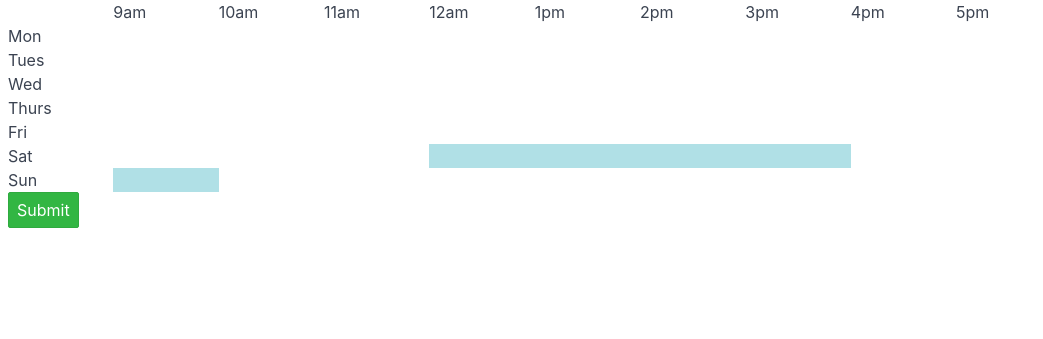
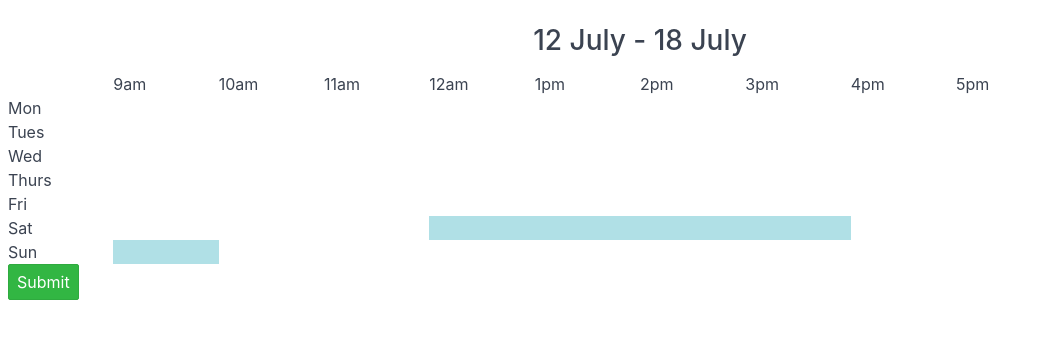
Before and after one commit to ifbhack/WorkTracker, a Flask app: page /staff/roster in a window 1280 px wide. Shown: the part 36-375 px from the top of the page, without its empty margins (0-1043 px from the left). Run offline with Flask 2, Linux system fonts and the light colour scheme.

Commit message:
Add calendar weekDate

```diff
--- a/work_tracker/controllers/staff.py
+++ b/work_tracker/controllers/staff.py
@@ -79,7 +79,7 @@ def availability():
         # backend
         print(request.get_json())
     existingData = [{'dayName': 'Sat', 'startTime': 0, 'duration': 4}, {'dayName': 'Sun', 'startTime': 0, 'duration': 3}]
-    return render_template('index-calendar.html', existingData=existingData, editable=True)
+    return render_template('index-calendar.html', existingData=existingData, editable=True, weekDate="12 July - 18 July")
 
 
 @bp.route("/add_roster", methods=["GET", "POST"])
@@ -89,7 +89,7 @@ def addRoster():
         print(request.get_json())
         print(request.args.get("staffID"))
     existingData = [{'dayName': 'Sat', 'startTime': 0, 'duration': 4}, {'dayName': 'Sun', 'startTime': 0, 'duration': 1}]
-    return render_template('index-calendar.html', existingData=existingData, editable=True)
+    return render_template('index-calendar.html', existingData=existingData, editable=True, weekDate="12 July - 18 July")
 
 
 @bp.route("/payroll_query", methods=["GET", "POST"])
@@ -99,7 +99,7 @@ def payrollQuery():
         print(request.get_json())
         print(request.args.get("staffID"))
     existingData = [{'dayName': 'Sat', 'startTime': 3, 'duration': 4}, {'dayName': 'Sun', 'startTime': 0, 'duration': 1}]
-    return render_template('index-calendar.html', existingData=existingData, showChanges=True, editable=True)
+    return render_template('index-calendar.html', existingData=existingData, showChanges=True, editable=True, weekDate="12 July - 18 July")
 
 
 @bp.route("/roster", methods=["GET", "POST"])
@@ -109,7 +109,7 @@ def roster():
         print(request.get_json())
         print(request.args.get("staffID"))
     existingData = [{'dayName': 'Sat', 'startTime': 3, 'duration': 4}, {'dayName': 'Sun', 'startTime': 0, 'duration': 1}]
-    return render_template('index-calendar.html', existingData=existingData)
+    return render_template('index-calendar.html', existingData=existingData, weekDate="12 July - 18 July")
 
 
 @bp.route("/view_query", methods=["GET", "POST"])
@@ -119,7 +119,7 @@ def viewQuery():
         print(request.get_json())
         print(request.args.get("staffID"))
     existingData = [{'dayName': 'Sat', 'startTime': 3, 'duration': 4}, {'dayName': 'Sun', 'startTime': 0, 'duration': 1}]
-    return render_template('index-calendar.html', existingData=existingData, showChanges=True)
+    return render_template('index-calendar.html', existingData=existingData, showChanges=True, weekDate="12 July - 18 July")
 
 @bp.route("/manager_query_list", methods=["GET", "POST"])
 def managerQueryList():
--- a/work_tracker/templates/index-calendar.html
+++ b/work_tracker/templates/index-calendar.html
@@ -3,6 +3,9 @@
 {% block title %}Calendar{% endblock %}
 
 {% block content %}
+
+<br>
+<h3 style="text-align: center;">{{ weekDate }}</h1>
 
 <script>
     class Week {
```
